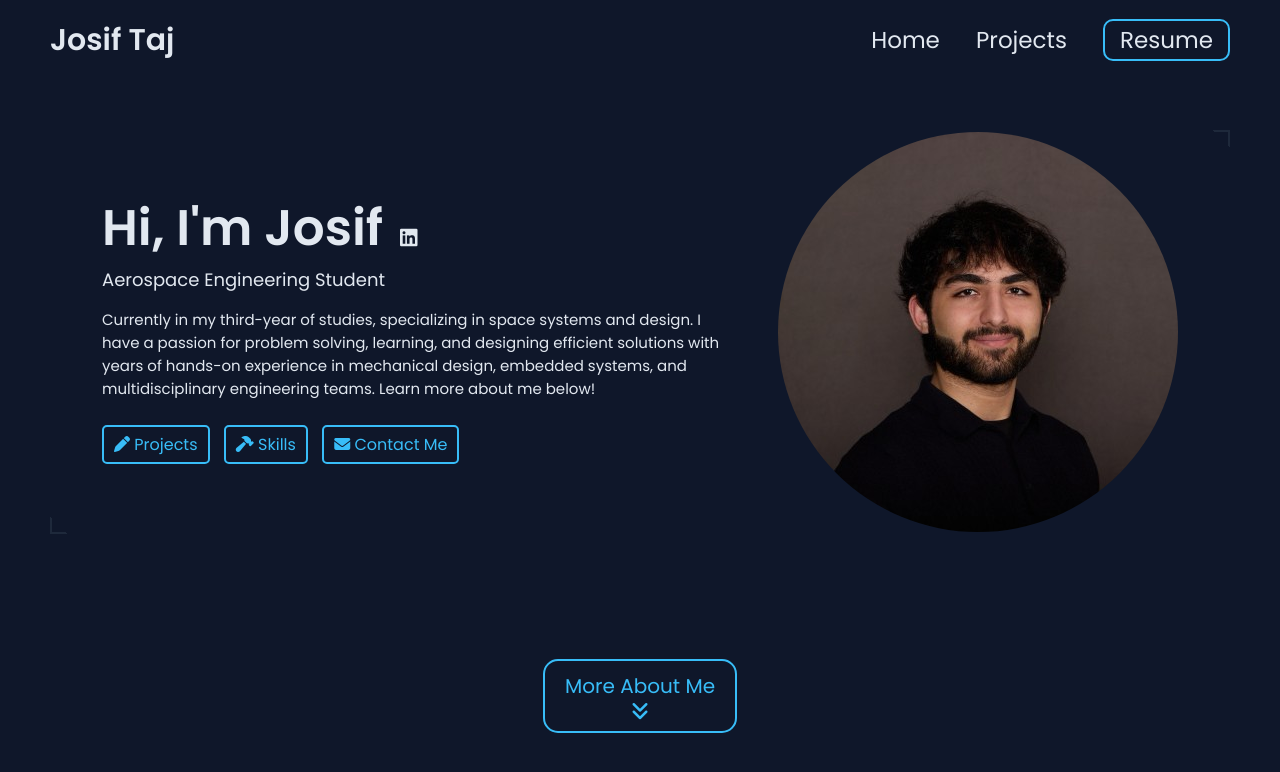
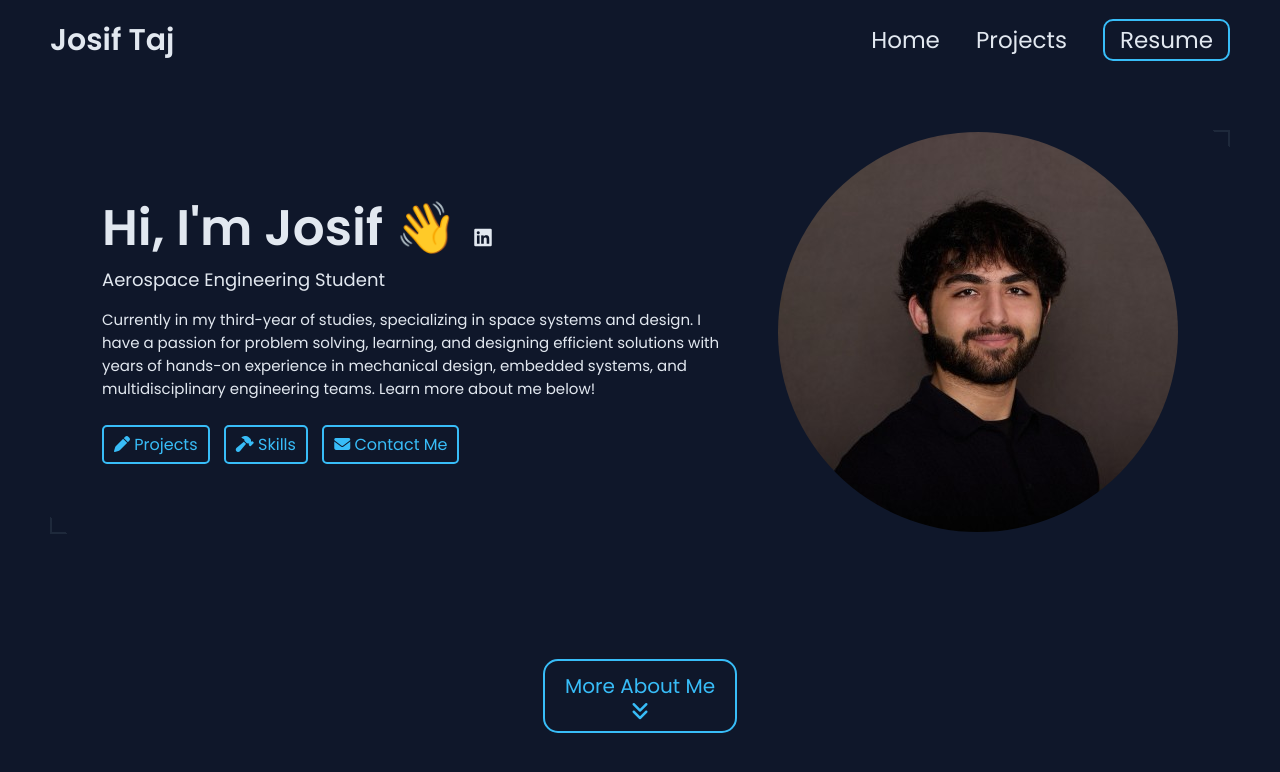
Before and after one commit to JosifTaj/josiftaj.github.io, a Jekyll site: the page built from index.html, in a window 1280 px wide and 900 px high. Shown: the top 772 px of the window. Built offline with Jekyll 4.4.1, drawn with Linux system fonts in a browser that asks for light colours.

```diff
--- a/_includes/hero.html
+++ b/_includes/hero.html
@@ -4,7 +4,7 @@
     <div class="group">
         <div class="text">
             <h2>
-                Hi, I'm {{ site.name | split: ' ' | first }}
+                Hi, I'm {{ site.name | split: ' ' | first }} 👋
                 {% if site.external-links %}
                 <span class="external-links">
                     {% assign platforms = "linkedin,x-twitter,github,stackoverflow,discord,medium,threads,bluesky,instagram,youtube" | split: "," %}
```
